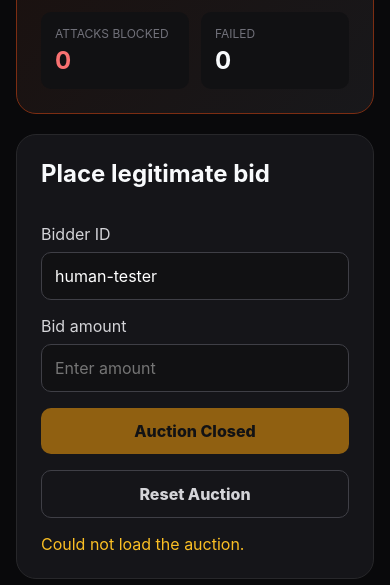
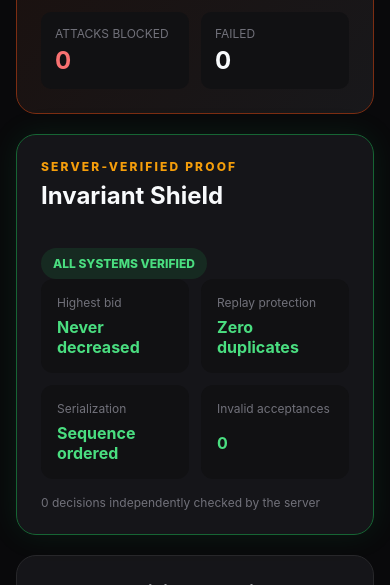
Before and after one commit to Lakshya-Madhukar/LVN-72, a React (Vite) app in the folder client/: page / in a window 390 px wide. Shown: the part 780-1365 px from the top of the page. Built offline with nearby package versions, Linux system fonts and the light colour scheme; no server answers.

Commit message:
feat: display live invariant shield

```diff
--- a/client/src/App.css
+++ b/client/src/App.css
@@ -462,3 +462,89 @@ button:disabled {
     flex-direction: column;
   }
 }
+
+.invariant-shield {
+  margin-bottom: 20px;
+  padding: 24px;
+  border: 1px solid;
+  border-radius: 20px;
+  background: rgba(24, 24, 27, 0.86);
+}
+
+.invariant-shield.verified {
+  border-color: #166534;
+  box-shadow: 0 0 30px rgba(34, 197, 94, 0.1);
+}
+
+.invariant-shield.breached {
+  border-color: #991b1b;
+  box-shadow: 0 0 30px rgba(239, 68, 68, 0.14);
+}
+
+.shield-heading {
+  display: flex;
+  align-items: center;
+  justify-content: space-between;
+  gap: 20px;
+}
+
+.shield-heading h2 {
+  margin: 7px 0 18px;
+}
+
+.shield-status {
+  padding: 8px 12px;
+  border-radius: 999px;
+  color: #4ade80;
+  background: rgba(34, 197, 94, 0.12);
+  font-size: 12px;
+  font-weight: 800;
+}
+
+.breached .shield-status {
+  color: #f87171;
+  background: rgba(239, 68, 68, 0.12);
+}
+
+.invariant-grid {
+  display: grid;
+  grid-template-columns: repeat(4, 1fr);
+  gap: 12px;
+}
+
+.invariant-grid article {
+  display: grid;
+  gap: 7px;
+  padding: 16px;
+  border-radius: 12px;
+  background: #111113;
+}
+
+.invariant-grid span,
+.proof-count {
+  color: #71717a;
+  font-size: 12px;
+}
+
+.invariant-grid strong {
+  color: #4ade80;
+}
+
+.breached .invariant-grid strong {
+  color: #f87171;
+}
+
+.proof-count {
+  margin: 16px 0 0;
+}
+
+@media (max-width: 720px) {
+  .shield-heading {
+    align-items: flex-start;
+    flex-direction: column;
+  }
+
+  .invariant-grid {
+    grid-template-columns: repeat(2, 1fr);
+  }
+}
--- a/client/src/App.jsx
+++ b/client/src/App.jsx
@@ -13,6 +13,18 @@ function createEmptySiege() {
     accepted: 0,
     blocked: 0,
     failed: 0,
+  };
+}
+
+// Returns a clean set of auction correctness proofs.
+function createEmptyInvariants() {
+  return {
+    allPassed: true,
+    highestNeverDecreased: true,
+    duplicateAcceptances: 0,
+    orderedSequences: true,
+    invalidAcceptances: 0,
+    checkedDecisions: 0,
   };
 }
 
@@ -36,6 +48,7 @@ function App() {
   const [connectionStatus, setConnectionStatus] = useState("connecting");
   const [message, setMessage] = useState("");
   const [siege, setSiege] = useState(createEmptySiege());
+  const [invariants, setInvariants] = useState(createEmptyInvariants());
 
   const [sellerForm, setSellerForm] = useState({
     name: "",
@@ -49,18 +62,29 @@ function App() {
     Loads both the active item and authoritative auction state.
   */
   async function loadApplication() {
-    const [itemResponse, auctionResponse] = await Promise.all([
+    const [
+      itemResponse,
+      auctionResponse,
+      invariantResponse,
+    ] = await Promise.all([
       fetch(`${API_URL}/api/item`),
       fetch(`${API_URL}/api/auction`),
+      fetch(`${API_URL}/api/invariants`),
     ]);
 
-    const [itemData, auctionData] = await Promise.all([
+    const [
+      itemData,
+      auctionData,
+      invariantData,
+    ] = await Promise.all([
       itemResponse.json(),
       auctionResponse.json(),
+      invariantResponse.json(),
     ]);
 
     setItem(itemData);
     setAuction(auctionData);
+    setInvariants(invariantData);
   }
 
   /*
@@ -104,6 +128,7 @@ function App() {
     setAuction(result.auction);
     setEvents([]);
     setSiege(createEmptySiege());
+    setInvariants(createEmptyInvariants());
     setMessage("New auction created successfully.");
 
     setSellerForm((current) => ({
@@ -228,6 +253,7 @@ function App() {
     setItem(result.item);
     setEvents([]);
     setSiege(createEmptySiege());
+    setInvariants(createEmptyInvariants());
     setMessage("Auction reset successfully.");
   }
 
@@ -287,10 +313,15 @@ function App() {
     });
 
     socket.on("auction-reset", (state) => {
-      setAuction(state);
-    });
+        setAuction(state);
+      });
 
-    socket.on("item-created", ({ item: newItem, auction: newAuction }) => {
+      // Receive correctness results calculated by the backend.
+      socket.on("invariant-update", (proof) => {
+        setInvariants(proof);
+      });
+
+      socket.on("item-created", ({ item: newItem, auction: newAuction }) => {
       setItem(newItem);
       setAuction(newAuction);
       setEvents([]);
@@ -598,7 +629,67 @@ function App() {
                 <span>Failed</span>
                 <strong>{siege.failed}</strong>
               </article>
+                      </div>
+          </section>
+
+          <section
+            className={`invariant-shield ${
+              invariants.allPassed ? "verified" : "breached"
+            }`}
+          >
+            <div className="shield-heading">
+              <div>
+                <p className="eyebrow">SERVER-VERIFIED PROOF</p>
+                <h2>Invariant Shield</h2>
+              </div>
+
+              <span className="shield-status">
+                {invariants.allPassed
+                  ? "ALL SYSTEMS VERIFIED"
+                  : "INVARIANT BREACH"}
+              </span>
             </div>
+
+            <div className="invariant-grid">
+              <article>
+                <span>Highest bid</span>
+                <strong>
+                  {invariants.highestNeverDecreased
+                    ? "Never decreased"
+                    : "Violation found"}
+                </strong>
+              </article>
+
+              <article>
+                <span>Replay protection</span>
+                <strong>
+                  {invariants.duplicateAcceptances === 0
+                    ? "Zero duplicates"
+                    : `${invariants.duplicateAcceptances} failures`}
+                </strong>
+              </article>
+
+              <article>
+                <span>Serialization</span>
+                <strong>
+                  {invariants.orderedSequences
+                    ? "Sequence ordered"
+                    : "Order violation"}
+                </strong>
+              </article>
+
+              <article>
+                <span>Invalid acceptances</span>
+                <strong>
+                  {invariants.invalidAcceptances}
+                </strong>
+              </article>
+            </div>
+
+            <p className="proof-count">
+              {invariants.checkedDecisions} decisions independently checked
+              by the server
+            </p>
           </section>
 
           <section className="grid">
```
